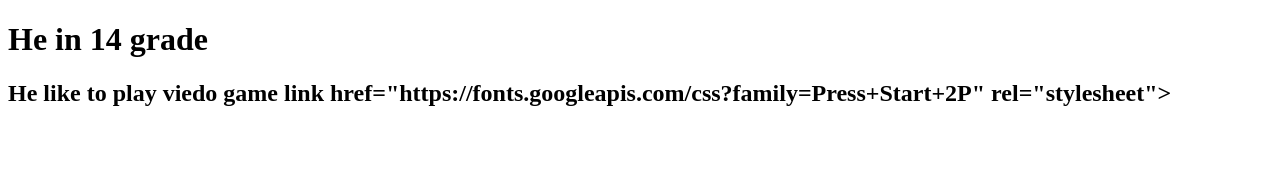
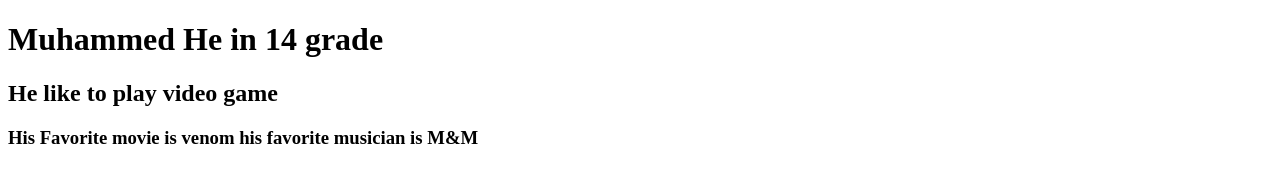
Before and after one commit to MarioLopez0803/Muhammed-Boom, a plain HTML site: page index.html in a window 1280 px wide. Drawn offline with Linux system fonts and the light colour scheme.

Commit message:
Created using Popcode: https://popcode.org

```diff
--- a/index.html
+++ b/index.html
@@ -1,11 +1,15 @@
 <!Doctype html>
 <html>
+
     <head>
+    <link href="https://fonts.googleapis.com/css?family=Press+Start+2P" rel="stylesheet">
         <title>Muhammed Boom</title>
     </head>
     <body>
-   <h1> He in 14 grade </h1>
-   <h2> He like to play viedo game link href="https://fonts.googleapis.com/css?family=Press+Start+2P" rel="stylesheet">
+   <h1> Muhammed He in 14 grade </h1>
+   <h2> He like to play video game
    </h2>
+   <h3> His Favorite movie is venom his favorite musician is M&M
+   </h3>
    </body>
         </html>
```
